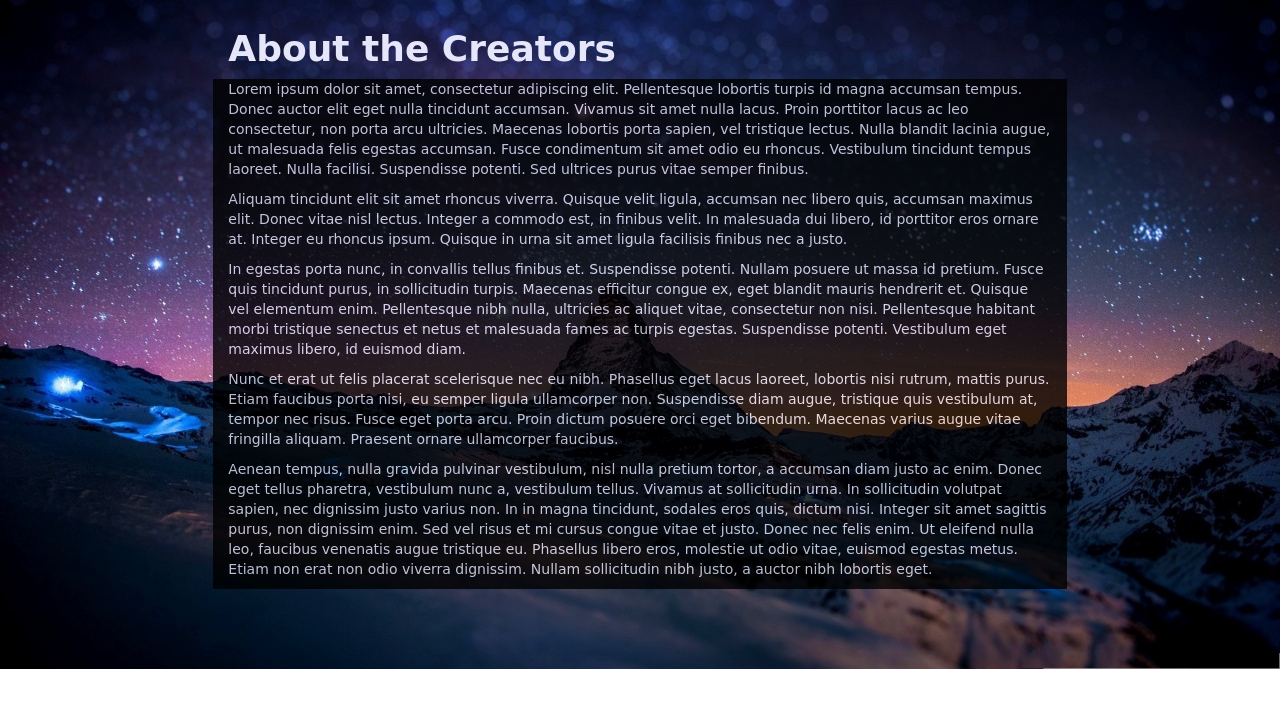
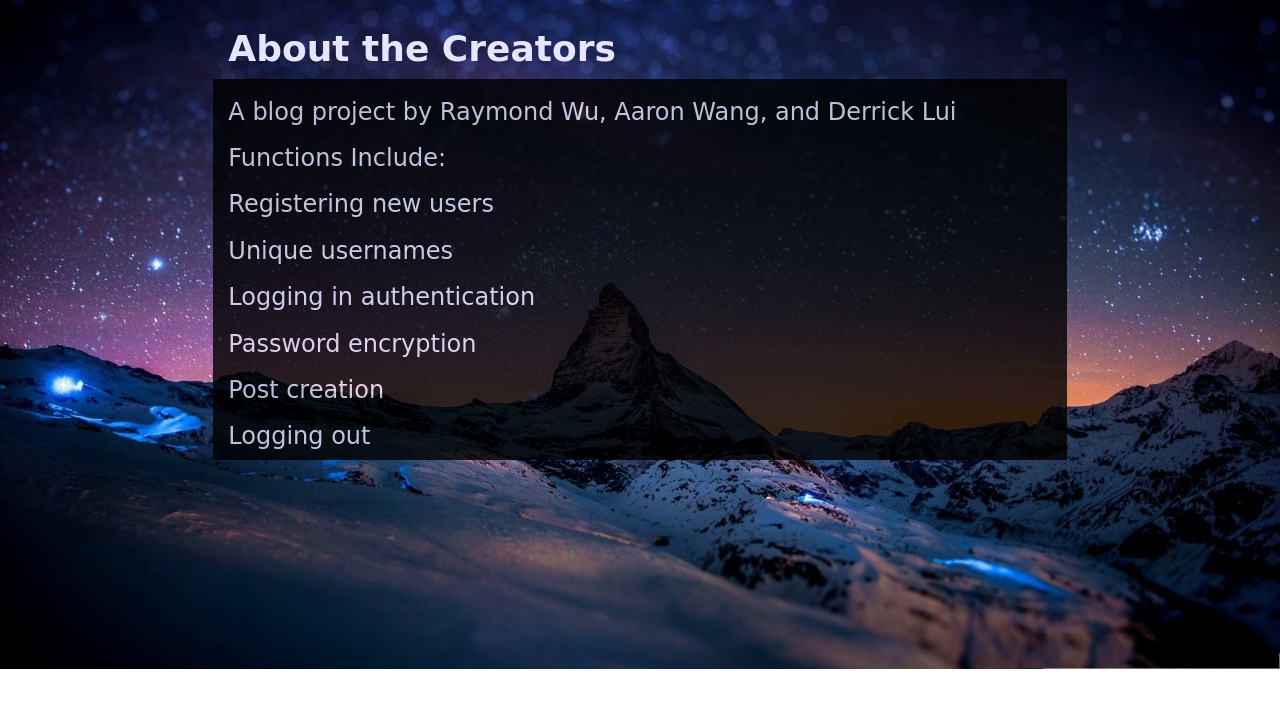
Before and after one commit to rimelucci/softdevproject1, a Flask app: page /about in a window 1280 px wide. Shown: the part 51-759 px from the top of the page. Run offline with Flask 2, Linux system fonts and the light colour scheme; some libraries are stand-ins or nearby versions.

Commit message:
changed about page message and fonts

```diff
--- a/static/styles.css
+++ b/static/styles.css
@@ -12,14 +12,12 @@ div.transbox{
 }
 
 div.title h1{
-	font-size:60;
 	font-weight:bold;
 	color: lavender;
 	font-family: "Comic Sans MS", cursive, sans-serif;
 }
 
-div.reg p{
-	font-size:60;
+div.reg h3{
 	color: lavender;
 	font-family: "Comic Sans MS", cursive, sans-serif;
 }
--- a/templates/about.html
+++ b/templates/about.html
@@ -52,16 +52,14 @@
 	<div class="col-md-offset-2 col-md-4 title">
 		<h1>About the Creators</h1>
 	</div>
-	<div class="col-md-offset-2 col-md-8 reg" style="background-color: black; opacity:0.8">
-		<p>
-		Lorem ipsum dolor sit amet, consectetur adipiscing elit. Pellentesque lobortis turpis id magna accumsan tempus. Donec auctor elit eget nulla tincidunt accumsan. Vivamus sit amet nulla lacus. Proin porttitor lacus ac leo consectetur, non porta arcu ultricies. Maecenas lobortis porta sapien, vel tristique lectus. Nulla blandit lacinia augue, ut malesuada felis egestas accumsan. Fusce condimentum sit amet odio eu rhoncus. Vestibulum tincidunt tempus laoreet. Nulla facilisi. Suspendisse potenti. Sed ultrices purus vitae semper finibus.</p>
-
-<p>Aliquam tincidunt elit sit amet rhoncus viverra. Quisque velit ligula, accumsan nec libero quis, accumsan maximus elit. Donec vitae nisl lectus. Integer a commodo est, in finibus velit. In malesuada dui libero, id porttitor eros ornare at. Integer eu rhoncus ipsum. Quisque in urna sit amet ligula facilisis finibus nec a justo.</p>
-
-<p>In egestas porta nunc, in convallis tellus finibus et. Suspendisse potenti. Nullam posuere ut massa id pretium. Fusce quis tincidunt purus, in sollicitudin turpis. Maecenas efficitur congue ex, eget blandit mauris hendrerit et. Quisque vel elementum enim. Pellentesque nibh nulla, ultricies ac aliquet vitae, consectetur non nisi. Pellentesque habitant morbi tristique senectus et netus et malesuada fames ac turpis egestas. Suspendisse potenti. Vestibulum eget maximus libero, id euismod diam.</p>
-
-<p>Nunc et erat ut felis placerat scelerisque nec eu nibh. Phasellus eget lacus laoreet, lobortis nisi rutrum, mattis purus. Etiam faucibus porta nisi, eu semper ligula ullamcorper non. Suspendisse diam augue, tristique quis vestibulum at, tempor nec risus. Fusce eget porta arcu. Proin dictum posuere orci eget bibendum. Maecenas varius augue vitae fringilla aliquam. Praesent ornare ullamcorper faucibus.</p>
-
-<p>Aenean tempus, nulla gravida pulvinar vestibulum, nisl nulla pretium tortor, a accumsan diam justo ac enim. Donec eget tellus pharetra, vestibulum nunc a, vestibulum tellus. Vivamus at sollicitudin urna. In sollicitudin volutpat sapien, nec dignissim justo varius non. In in magna tincidunt, sodales eros quis, dictum nisi. Integer sit amet sagittis purus, non dignissim enim. Sed vel risus et mi cursus congue vitae et justo. Donec nec felis enim. Ut eleifend nulla leo, faucibus venenatis augue tristique eu. Phasellus libero eros, molestie ut odio vitae, euismod egestas metus. Etiam non erat non odio viverra dignissim. Nullam sollicitudin nibh justo, a auctor nibh lobortis eget.</p>
+	<div class="col-md-offset-2 col-md-8 reg" style="background-color: black; opacity:0.8; font-family: "Comic Sans MS", cursive, sans-serif">
+		<h3>A blog project by Raymond Wu, Aaron Wang, and Derrick Lui</h3>
+		<h3>Functions Include:</h3>
+		<h3>Registering new users</h3>
+		<h3>Unique usernames</h3>
+		<h3>Logging in authentication</h3>
+		<h3>Password encryption</h3>
+		<h3>Post creation</h3>
+		<h3>Logging out</h3>
 	</div>
 </body>
```
